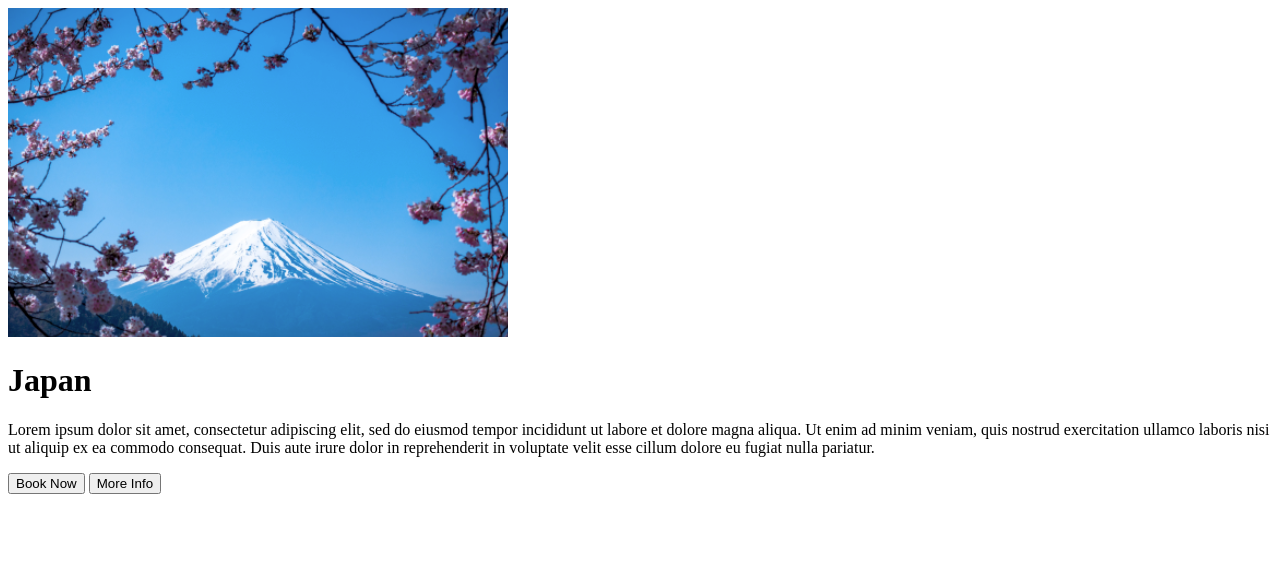
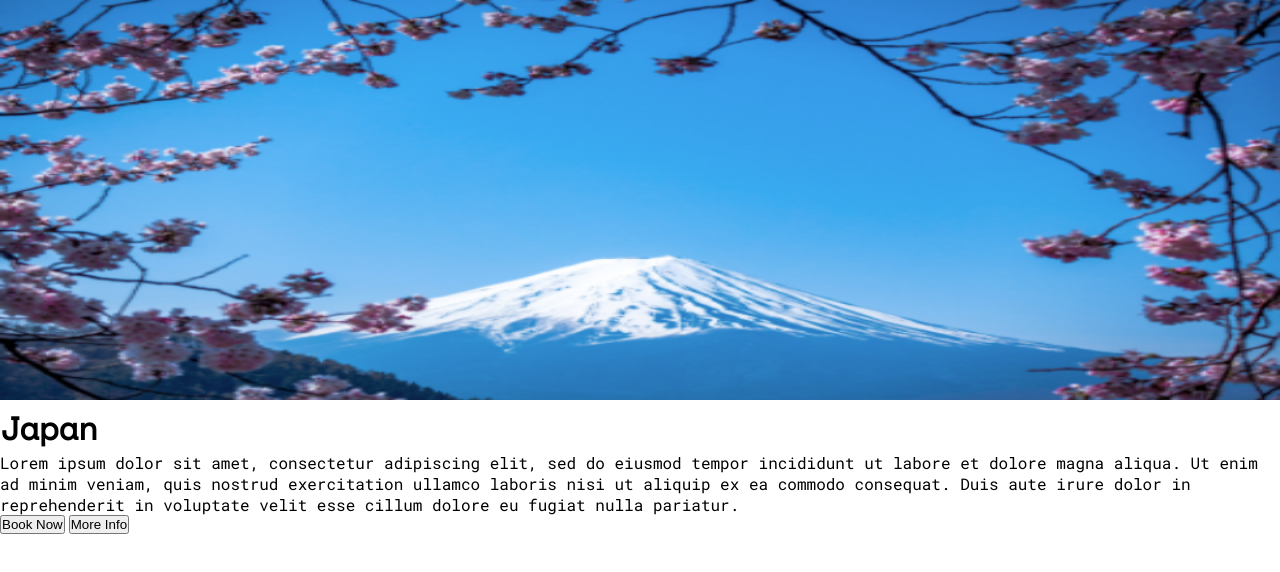
Before and after one commit to aimanwahizam/scss-bem-challange, a plain HTML site: page index.html in a window 1280 px wide. Drawn offline with nearby package versions, Linux system fonts and the light colour scheme.

Commit message:
added fonts and other scss files for future

```diff
--- /dev/null
+++ b/styles/_variables.scss
@@ -0,0 +1,4 @@
+@import url('https://fonts.googleapis.com/css2?family=Roboto+Mono&family=Space+Mono&display=swap');
+
+$primary-font: "Space Mono", "Roboto Mono", sans-serif;
+$secondary-font: "Roboto Mono", "Space Mono", sans-serif;
--- a/styles/styles.scss
+++ b/styles/styles.scss
@@ -1 +1,21 @@
-$primary-color: white;
+@use "./variables" as *;
+
+* {
+    padding: 0;
+    margin: 0;
+}
+
+img {
+    width: 100%;
+    height: 50vh;
+}
+
+main {
+    h1 {
+        font-family: $primary-font;
+    }
+
+    p {
+        font-family: $secondary-font;
+    }
+}
```
Also changed, not shown: styles/_mixins.scss (added), styles/styles.css, 1 other file.
